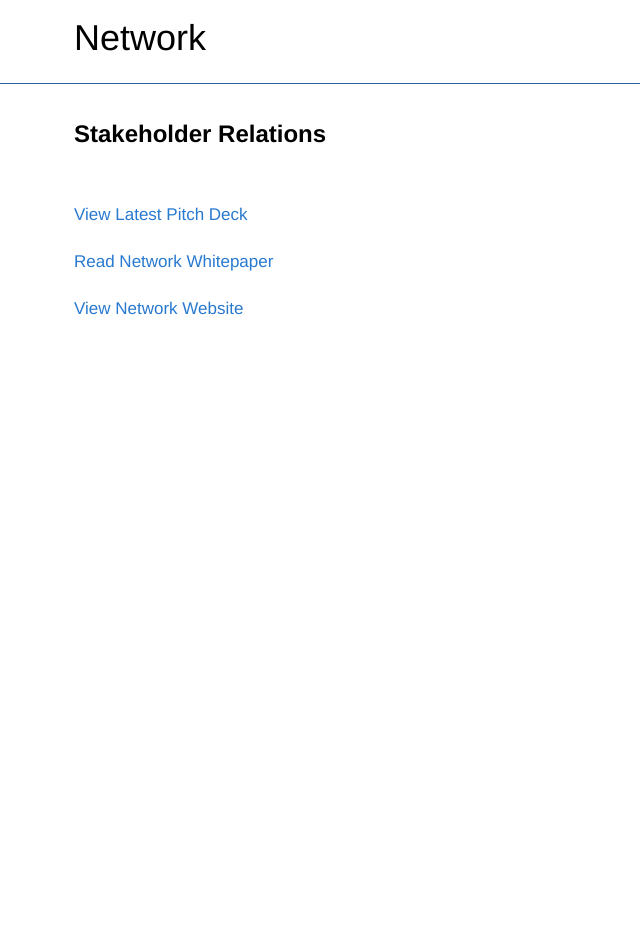
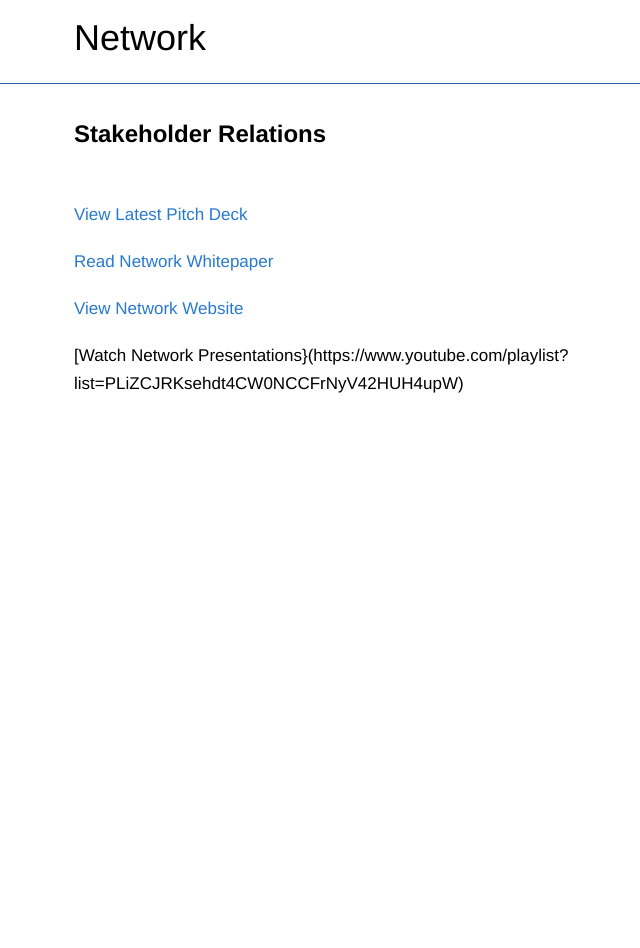
Before and after one commit to networkf/network.github.io, a Jekyll site: the page built from stakeholders.md, in a window 1280 px wide. Shown: the whole page, without its empty margins (201-841 px from the left). Built offline with Jekyll 4.4.1, drawn with Linux system fonts in a browser that asks for light colours; some web fonts are replaced; our own code applies the rules of GitHub Pages for plain Markdown files; the repository's description, which GitHub fills in, is left out; before the commit the page ends 900 px from its top, so only the background shows below that.

Commit message:
Update stakeholders.md

```diff
--- a/stakeholders.md
+++ b/stakeholders.md
@@ -15,3 +15,5 @@ layout: default
 [Read Network Whitepaper](https://network.foundation/network.pdf)
 
 [View Network Website](https://x.network.foundation)
+
+[Watch Network Presentations}(https://www.youtube.com/playlist?list=PLiZCJRKsehdt4CW0NCCFrNyV42HUH4upW)
```
